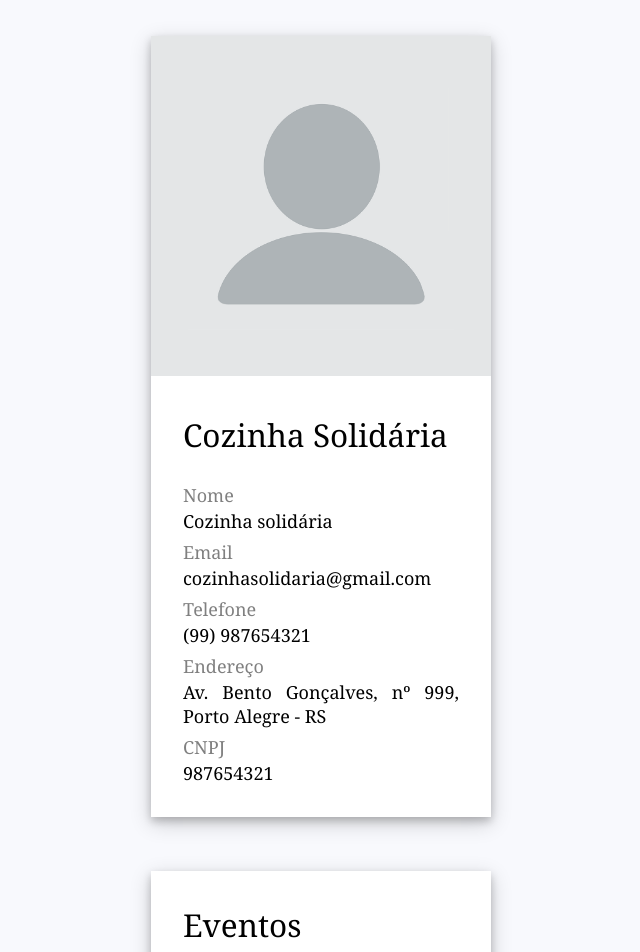
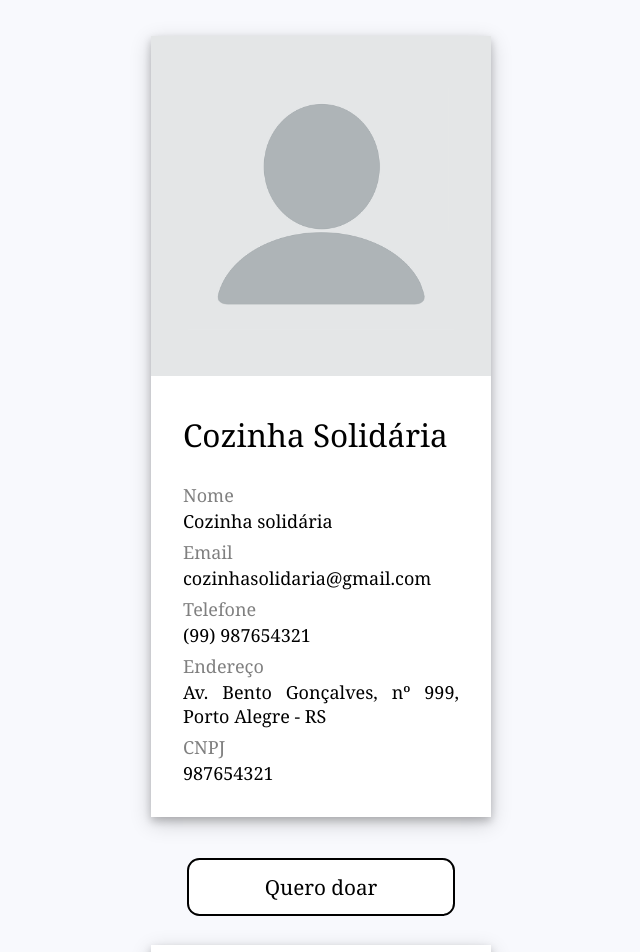
Before and after one commit to izaias-saturnino/tf-engenharia-software, a React (Create React App) app in the folder client-app/: page /profile_kitchen in a window 1280 px wide. Shown: the top 952 px of the page, without its empty margins (319-959 px from the left). Built offline with nearby package versions, Linux system fonts and the light colour scheme.

Commit message:
added button to ProfileKichen

```diff
--- a/client-app/src/routes/ProfileKichen.js
+++ b/client-app/src/routes/ProfileKichen.js
@@ -113,7 +113,12 @@ const ProfileKitchen = (props) => {
                             </div>
                         </div>
                     </div>
-                    <div className="pb-15"></div>
+                    <div className="py-8 px-10">
+                        <div className="w-100 button-container button-font">
+                            {/* TODO add link */}
+                            <input type="submit" value="Quero doar"/>
+                        </div>
+                    </div>
                     <div className="login-form">
                         <div>
                             <div className="title">{"Eventos"}</div>
--- a/client-app/src/styles.css
+++ b/client-app/src/styles.css
@@ -71,6 +71,10 @@ input[type="submit"]:hover, input[type="image"]:hover {
 .button-container {
   display: flex;
   justify-content: center;
+}
+
+.button-font {
+  font-size: 1.15em;
 }
 
 .login-form {
@@ -229,6 +233,11 @@ input[type="submit"]:hover, input[type="image"]:hover {
   padding-right: 1em;
 }
 
+.py-8{
+  padding-top: 1.6em;
+  padding-bottom: 1.6em;
+}
+
 .p-10{
   padding: 2em;
 }
@@ -253,6 +262,11 @@ input[type="submit"]:hover, input[type="image"]:hover {
 .px-15{
   padding-left: 3em;
   padding-right: 3em;
+}
+
+.py-15{
+  padding-top: 3em;
+  padding-bottom: 3em;
 }
 
 .p-20{
```
